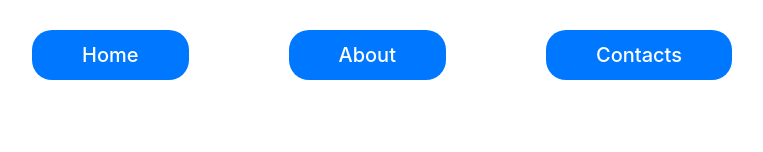
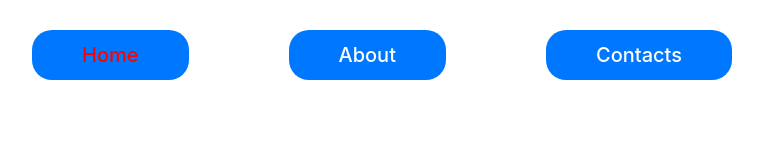
Before and after one commit to Astemir-Gurizhev/router-practice, a React (Vite) app: page / in a window 1280 px wide. Shown: the top 152 px of the page, without its empty margins (258-1021 px from the left). Built offline with nearby package versions, Linux system fonts and the light colour scheme.

Commit message:
Replacing Link with NavLink. Now, from the box, we have a class.active, which is assigned to the NavLink we are in.

```diff
--- a/src/assets/globale.css
+++ b/src/assets/globale.css
@@ -15,11 +15,12 @@
 
 a {
 	font-weight: 500;
-	color: #646cff;
+	color: #fff;
 	text-decoration: inherit;
 }
-
-
+.active {
+	color: red ;
+}
 body {
 	margin: 0;
 	display: flex;
--- a/src/components/menu/Menu.module.css
+++ b/src/components/menu/Menu.module.css
@@ -6,7 +6,6 @@
 	font-size: 20px;
 }
 .nav a {
-	color: #fff;
 	background: rgb(0, 119, 255);
 	border-radius: 20px;
 	padding: 10px 50px;
--- a/src/components/menu/Menu.tsx
+++ b/src/components/menu/Menu.tsx
@@ -1,11 +1,13 @@
-import { Link } from 'react-router'
+import { NavLink } from 'react-router'
 import styles from './Menu.module.css'
 const Menu = () => {
 	return (
 		<nav className={styles.nav}>
-			<Link to='/'>Home</Link>
-			<Link to='/about'>About</Link>
-			<Link to='/contacts'>Contacts</Link>
+			<NavLink to='/' end>
+				Home
+			</NavLink>
+			<NavLink to='/about'>About</NavLink>
+			<NavLink to='/contacts'>Contacts</NavLink>
 		</nav>
 	)
 }
```
